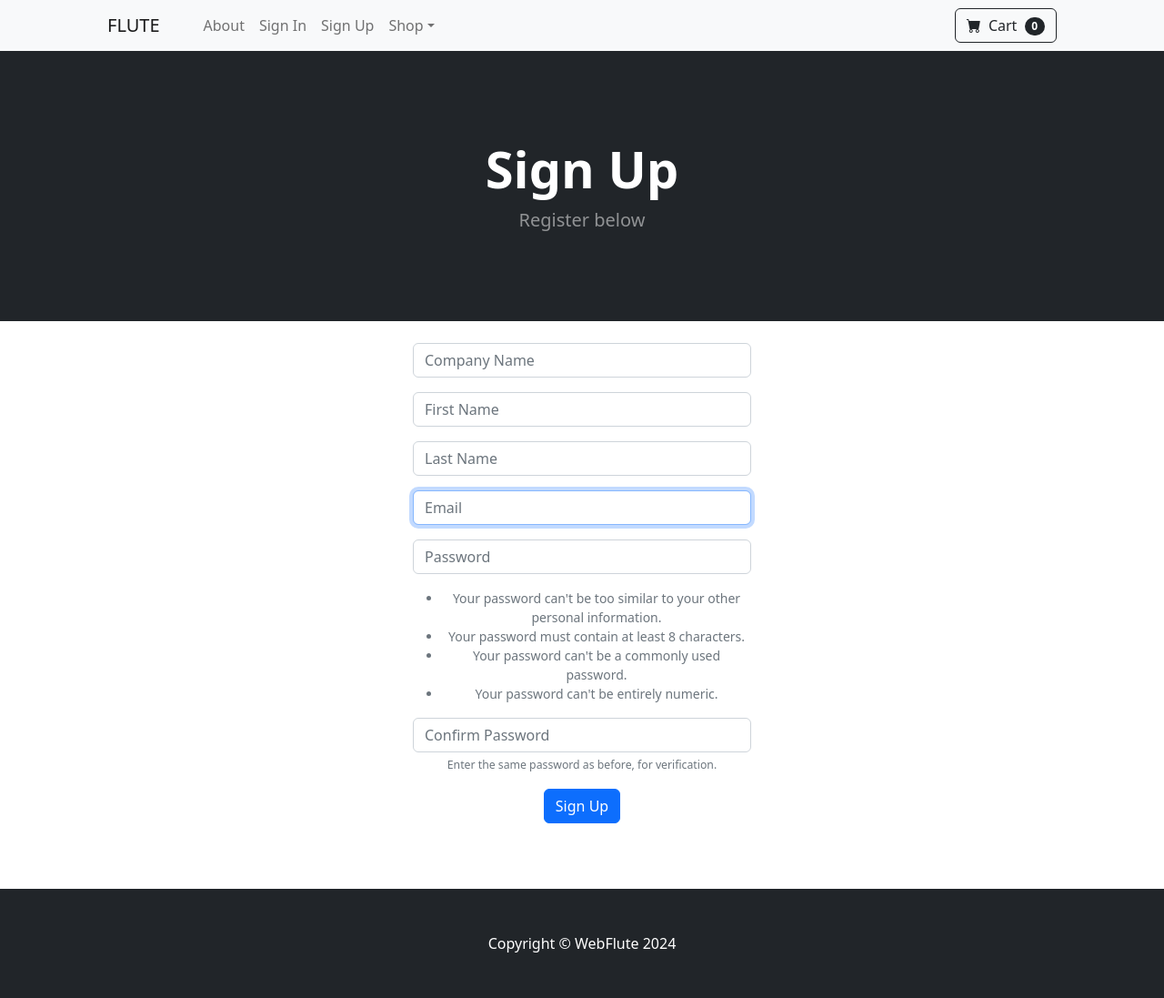
After one commit to Taylor-Carr/Flute, a Django app: page /register/ in a window 1280 px wide. The commit adds this page. Shown: the whole page at 91% size. Run offline with Django 4.2, Linux system fonts and the light colour scheme; some libraries are stand-ins or nearby versions.

Commit message:
added custom customer signup with company name and email, updated url, view, model and tested locally

```diff
--- a/Flute/settings.py
+++ b/Flute/settings.py
@@ -18,6 +18,8 @@ DEBUG = True
 ALLOWED_HOSTS = ['8000-taylorcarr-flute-aa1gahc6wv5.ws-eu114.gitpod.io']
 
 CSRF_TRUSTED_ORIGINS = ['https://8000-taylorcarr-flute-aa1gahc6wv5.ws-eu114.gitpod.io']
+
+AUTHENTICATION_BACKENDS = ['store.backends.EmailBackend', 'django.contrib.auth.backends.ModelBackend']
 
 # Application definition
 
--- /dev/null
+++ b/store/forms.py
@@ -0,0 +1,33 @@
+from django.contrib.auth.models import User
+from django.contrib.auth.forms import UserCreationForm
+from django import forms
+from .models import Customer
+
+class SignUpForm(UserCreationForm):
+    email = forms.EmailField(label="", widget=forms.TextInput(attrs={'class': 'form-control', 'placeholder': 'Email Address'}))
+    first_name = forms.CharField(label="", max_length=100, widget=forms.TextInput(attrs={'class': 'form-control', 'placeholder': 'First Name'}))
+    last_name = forms.CharField(label="", max_length=100, widget=forms.TextInput(attrs={'class': 'form-control', 'placeholder': 'Last Name'}))
+    company_name = forms.CharField(label="", max_length=70, widget=forms.TextInput(attrs={'class': 'form-control', 'placeholder': 'Company Name'}))
+
+    class Meta:
+        # replaced user with customer
+        model = Customer
+        fields = ('company_name', 'first_name', 'last_name', 'email', 'password1', 'password2')
+
+    def __init__(self, *args, **kwargs):
+        super(SignUpForm, self).__init__(*args, **kwargs)
+        # email instead of username
+        self.fields['email'].widget.attrs['class'] = 'form-control'
+        self.fields['email'].widget.attrs['placeholder'] = 'Email'
+        self.fields['email'].label = ''
+        # self.fields['email'].help_text = '<span class="form-text text-muted"><small>Required. 150 characters or fewer. Letters, digits and @/./+/-/_ only.</small></span>'
+
+        self.fields['password1'].widget.attrs['class'] = 'form-control'
+        self.fields['password1'].widget.attrs['placeholder'] = 'Password'
+        self.fields['password1'].label = ''
+        self.fields['password1'].help_text = '<ul class="form-text text-muted small"><li>Your password can\'t be too similar to your other personal information.</li><li>Your password must contain at least 8 characters.</li><li>Your password can\'t be a commonly used password.</li><li>Your password can\'t be entirely numeric.</li></ul>'
+
+        self.fields['password2'].widget.attrs['class'] = 'form-control'
+        self.fields['password2'].widget.attrs['placeholder'] = 'Confirm Password'
+        self.fields['password2'].label = ''
+        self.fields['password2'].help_text = '<span class="form-text text-muted"><small>Enter the same password as before, for verification.</small></span>'
--- a/store/models.py
+++ b/store/models.py
@@ -1,4 +1,5 @@
 from django.db import models
+from django.contrib.auth.models import AbstractBaseUser, BaseUserManager, PermissionsMixin, Group, Permission
 import datetime
 
 #product categorys, ecom, costruction etc
@@ -11,16 +12,63 @@ class Category(models.Model):
     class Meta:
         verbose_name_plural = 'categories'
 
-class Customer(models.Model):
+class CustomUserManager(BaseUserManager):
+    def create_user(self, email, password=None, **extra_fields):
+        if not email:
+            raise ValueError("The Email field must be set")
+        email = self.normalize_email(email)
+        user = self.model(email=email, **extra_fields)
+        user.set_password(password)
+        user.save(using=self._db)
+        return user
+
+    def create_superuser(self, email, password=None, **extra_fields):
+        extra_fields.setdefault('is_staff', True)
+        extra_fields.setdefault('is_superuser', True)
+        return self.create_user(email, password, **extra_fields)
+
+class Customer(AbstractBaseUser, PermissionsMixin):
     company_name = models.CharField(max_length=70)
     first_name = models.CharField(max_length=50)
     last_name = models.CharField(max_length=50)
     phone = models.CharField(max_length=11)
-    email = models.EmailField(max_length=100)
-    password = models.CharField(max_length=100)
+    email = models.EmailField(max_length=100, unique=True)
+    is_active = models.BooleanField(default=True)
+    is_staff = models.BooleanField(default=False)
+
+    groups = models.ManyToManyField(
+        Group,
+        related_name='customer_set',  # Custom related name to avoid conflict
+        blank=True,
+        help_text='The groups this user belongs to. A user will get all permissions granted to each of their groups.',
+        verbose_name='groups',
+    )
+    user_permissions = models.ManyToManyField(
+        Permission,
+        related_name='customer_set',  # Custom related name to avoid conflict
+        blank=True,
+        help_text='Specific permissions for this user.',
+        verbose_name='user permissions',
+    )
+
+    objects = CustomUserManager()
+
+    USERNAME_FIELD = 'email'
+    REQUIRED_FIELDS = ['first_name', 'last_name', 'company_name']
 
     def __str__(self):
         return f'{self.first_name} {self.last_name}'
+
+#class Customer(models.Model):
+    #company_name = models.CharField(max_length=70)
+    #first_name = models.CharField(max_length=50)
+    #last_name = models.CharField(max_length=50)
+    #phone = models.CharField(max_length=11)
+    #email = models.EmailField(max_length=100)
+    #password = models.CharField(max_length=100)
+
+    #def __str__(self):
+        #return f'{self.first_name} {self.last_name}'
 
 
 class Product(models.Model):
--- a/store/templates/navbar.html
+++ b/store/templates/navbar.html
@@ -26,6 +26,7 @@
                     <li class="nav-item"><a class="nav-link" href="{% url 'logout' %}">Sign Out</a></li>
                 {% else %}
                     <li class="nav-item"><a class="nav-link" href="{% url 'login' %}">Sign In</a></li>
+                    <li class="nav-item"><a class="nav-link" href="{% url 'register' %}">Sign Up</a></li>
                 {% endif %}
                 <!-- Full Screen Drop Down Menu Displaying Categories -->
                 <li class="nav-item dropdown">
--- /dev/null
+++ b/store/templates/register.html
@@ -0,0 +1,31 @@
+{% extends 'base.html' %}
+{% block content %}
+
+<header class="bg-dark py-5">
+    <div class="container px-4 px-lg-5 my-5">
+        <div class="text-center text-white">
+            <h1 class="display-4 fw-bolder">Sign Up</h1>
+            <p class="lead fw-normal text-white-50 mb-0">Register below</p>
+        </div>
+    </div>
+</header>
+
+<div class="container">
+    <div class="row">
+    <center>
+        <div class="col-md-4">
+            <br>
+            <form method="POST" action="{% url 'register' %}">
+                {% csrf_token %}
+                {{ form.as_p }}
+                <button type="submit" class="btn btn-primary">Sign Up</button>
+            </form>
+            <br>
+            <br>
+            <br>
+        </div>
+    </center>
+    </div>
+</div>
+
+{% endblock %}
--- a/store/urls.py
+++ b/store/urls.py
@@ -5,4 +5,5 @@ urlpatterns = [
     path('about/', views.about, name='about'),
     path('login/', views.login_user, name='login'),
     path('logout/', views.logout_user, name='logout'),
+    path('register/', views.register, name='register'),
 ]
--- a/store/views.py
+++ b/store/views.py
@@ -2,6 +2,12 @@ from django.shortcuts import render, redirect
 from .models import Product
 from django.contrib.auth import authenticate, login, logout
 from django.contrib import messages
+from django.contrib.auth.models import User
+from django.contrib.auth.forms import UserCreationForm
+from .forms import SignUpForm
+from django import forms
+from .models import Customer
+
 
 def home(request):
     products = Product.objects.all()
@@ -12,22 +18,39 @@ def about(request):
 
 def login_user(request):
     if request.method == "POST":
-        #this is where username would've been used
         email = request.POST['email']
         password = request.POST['password']
         user = authenticate(request, email=email, password=password)
         if user is not None:
             login(request, user)
-            message.success(request, ("You Sign in"))
+            messages.success(request, "You have signed in")
             return redirect('home')
         else:
-            message.success(request, ("There was an error, please try again"))
+            messages.error(request, "There was an error, please try again")
             return redirect('login')
-
     else:
-        return render (request, 'login.html', {})
+        return render(request, 'login.html', {})
 
 def logout_user(request):
     logout(request)
     messages.success(request, ("You Signed out"))
     return redirect('home')
+
+def register(request):
+    if request.method == 'POST':
+        form = SignUpForm(request.POST)
+        if form.is_valid():
+            user = form.save(commit=False)
+            user.email = form.cleaned_data.get('email')
+            user.save()
+            password = form.cleaned_data.get('password1')
+            user = authenticate(email=user.email, password=password)
+            if user is not None:
+                login(request, user)
+                messages.success(request, "Registration successful.")
+                return redirect('home')
+        else:
+            messages.error(request, "Unsuccessful registration. Invalid information.")
+    else:
+        form = SignUpForm()
+    return render(request, 'register.html', {'form': form})
```
Also changed, not shown: store/backends.py (added, +17 -0 lines), store/migrations/0004_customer_groups_customer_is_active_customer_is_staff_and_more.py (added).
